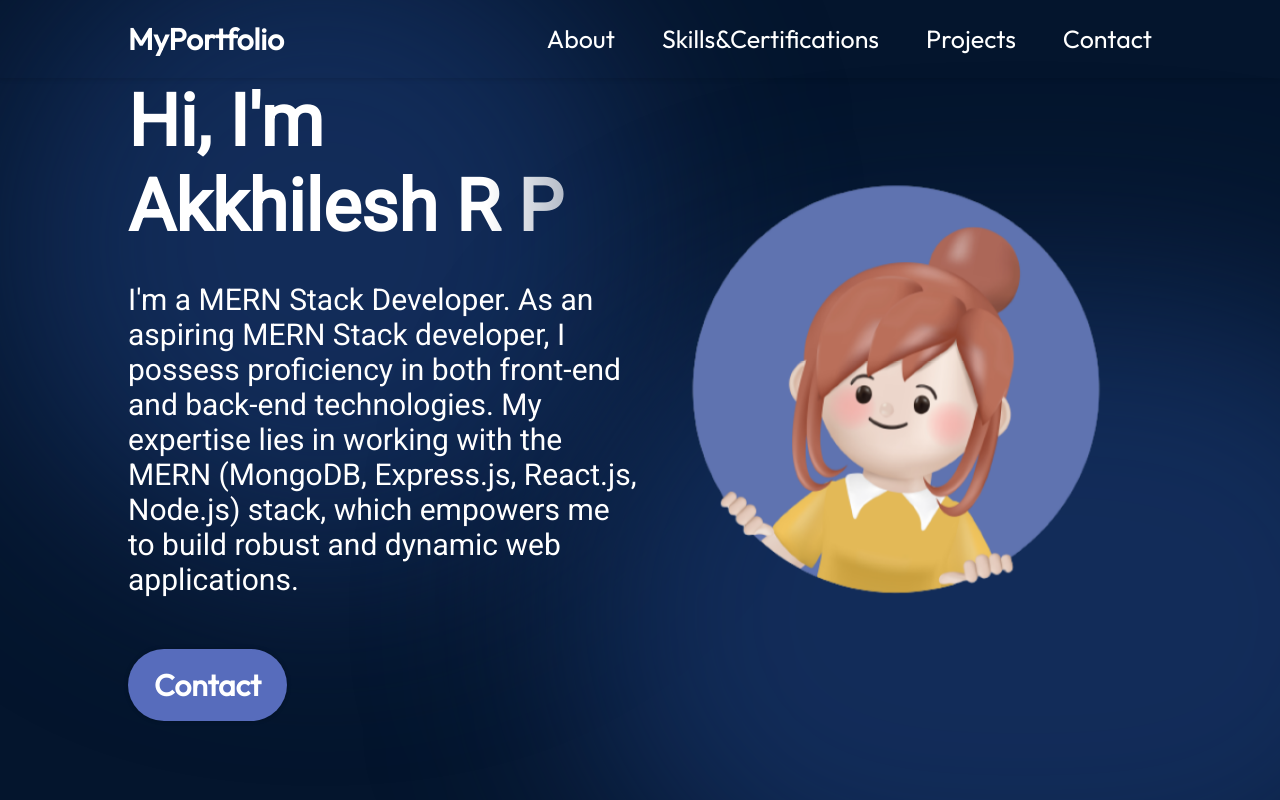
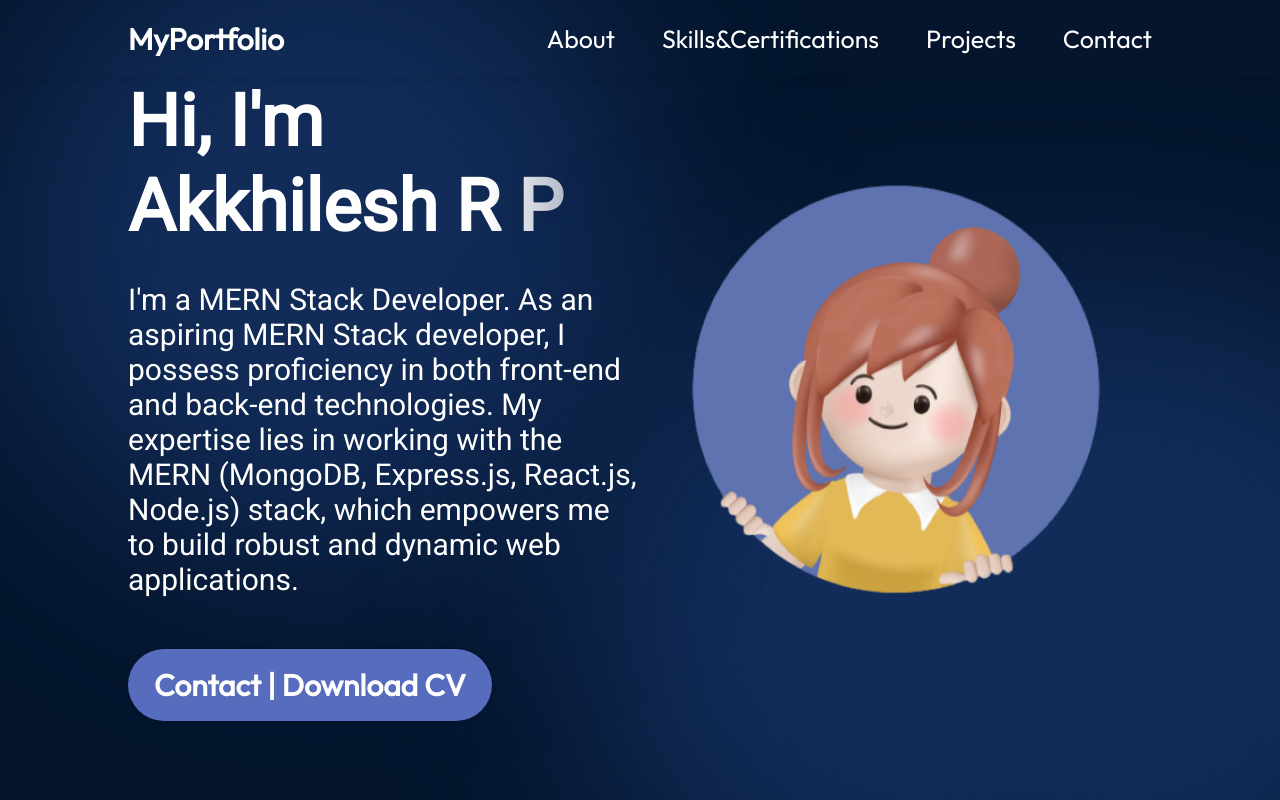
Before and after one commit to akkhileshrp/akkhilesh_portfolio, a React (Vite) app: page / in a window 1280 px wide. Shown: the top 800 px of the page. Built offline with nearby package versions, Linux system fonts and the light colour scheme.

Commit message:
CV Has been inserted

```diff
--- a/src/App.jsx
+++ b/src/App.jsx
@@ -5,7 +5,7 @@ import {
   About,
   CertificationsandSkills,
   Projects,
-  Contact
+  Contact,
 } from "./components/index";
 
 const App = () => {
--- a/src/components/Hero.jsx
+++ b/src/components/Hero.jsx
@@ -1,6 +1,7 @@
 import React from "react";
 import { getImageUrl } from "../utils";
 import styles from "./Hero.module.css";
+import Resume from "./Resume";
 
 const Hero = () => {
   return (
@@ -14,8 +15,15 @@ const Hero = () => {
           React.js, Node.js) stack, which empowers me to build robust and
           dynamic web applications.
         </p>
-        <a className={styles.contactBtn} href="mailto:akkhileshrp2003@gmail.com">
-          Contact
+        <a
+          className={styles.contactBtn}
+          href="mailto:akkhileshrp2003@gmail.com"
+        >
+          Contact |
+          <span>
+            {" "}
+            <Resume />
+          </span>
         </a>
       </div>
       <img
--- /dev/null
+++ b/src/components/Resume.jsx
@@ -0,0 +1,12 @@
+import React from "react";
+import styles from "./Resume.module.css";
+
+const Resume = () => {
+  return (
+    <a className={styles.downloadBtn} href="src/components/data/akkhilesh_resume.pdf" download>
+      Download CV
+    </a>
+  );
+};
+
+export default Resume;
--- /dev/null
+++ b/src/components/Resume.module.css
@@ -0,0 +1,7 @@
+.downloadBtn {
+    text-decoration: none;
+    background-color: var(--color-primary);
+    color: var(--color-text);
+    font-size: 30px;
+    font-weight: 600;
+  }
```
Also changed, not shown: 1 other file (tests, documents, lock files or other folders).
